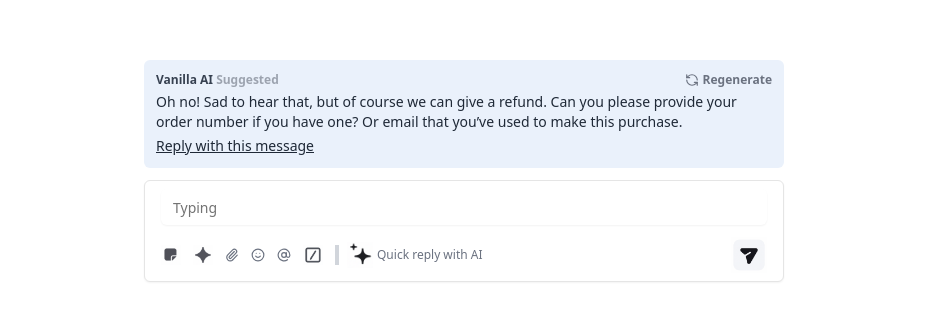
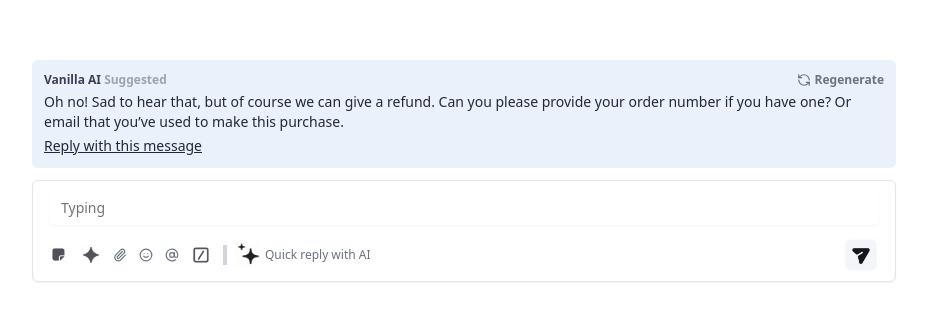
Before and after one commit to AshebirTsehaye/chat-box, a Next.js app: page / in a window 1280 px wide. Shown: the part 245-566 px from the top of the page, without its empty margins (176-1103 px from the left). Built offline with nearby package versions, Linux system fonts and the light colour scheme.

Commit message:
Issue fixed

```diff
--- a/app/page.tsx
+++ b/app/page.tsx
@@ -54,7 +54,7 @@ export default function ChatBox() {
     <div className="min-h-screen bg-white flex items-center justify-center p-4">
       <div className="w-full max-w-4xl relative">
         <div className="flex items-center justify-center min-h-[600px] pt-8">
-          <Card className="w-full max-w-2xl shadow-none border-none">
+          <Card className="w-full max-w-4xl shadow-none border-none">
             <CardContent className="p-4 space-y-3">
               {messages.map((msg) => (
                 <div
```
